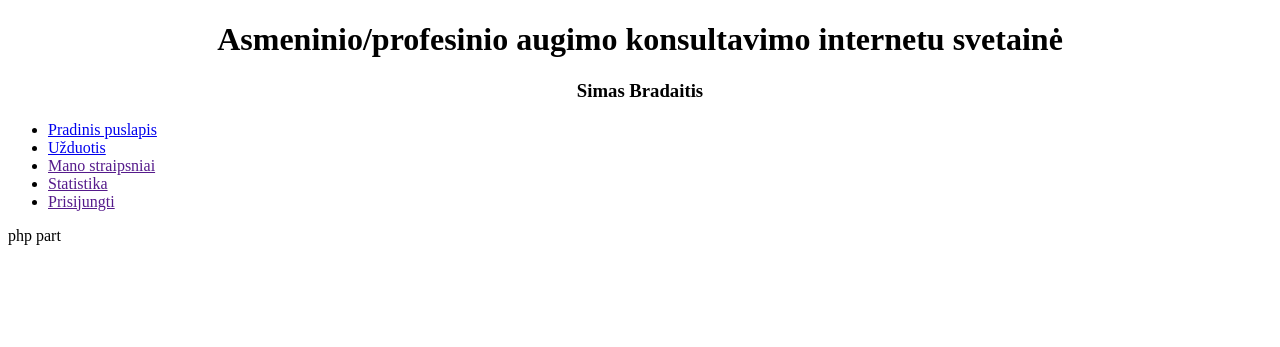
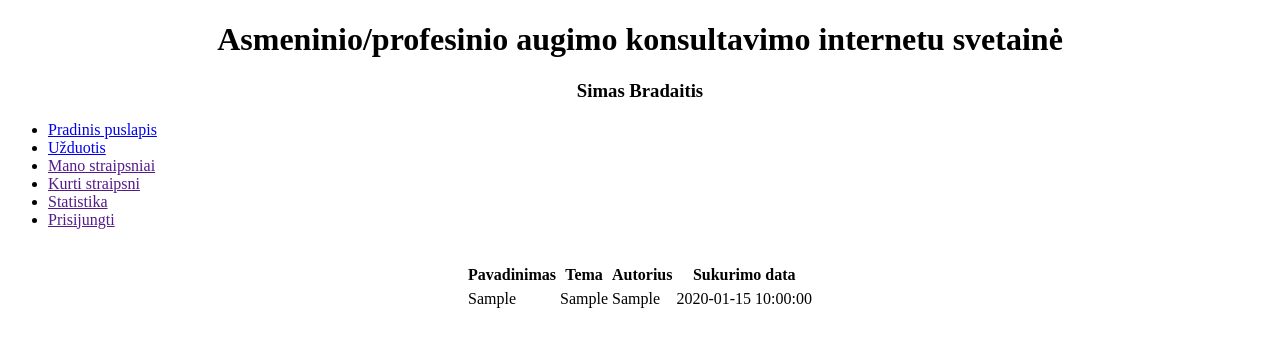
Before and after one commit to simasbra/KTU_Kompiuteriu_Tinklai_ir_Internetines_Technologijos, a PHP site: page / in a window 1280 px wide. Shown: the top 347 px of the page. Run offline with PHP 8.4, Linux system fonts and the light colour scheme; tables that the repository leaves empty hold one stand-in row (values such as "Sample post").

Commit message:
IT straipsnis.php

```diff
--- a/IT/index.php
+++ b/IT/index.php
@@ -1,9 +1,28 @@
 <!DOCTYPE html>
+
+<?php
+	$server = "localhost";
+	$db = "IT";
+	$user = "stud";
+	$password = "stud";
+	$table = "Straipsnis";
+	$dbc = mysqli_connect($server,$user,$password, $db);
+	if(!$dbc) {
+		die ("Php is too stoopid to login to MySQL. Error:" .mysqli_error($dbc));
+	}
+?>
+
 <html>
 	<head>
 		<title>IT projektas</title>
 		<meta http-equiv="Content-Type" content="text/html; charset=UTF-8">
 	</head>
+
+	<script>
+		function navigateToStraipsnis(id) {
+			window.location.href = 'straipsnis.php?id=' + id;
+		}
+	</script>
 
 	<body>
 		<div>
@@ -18,13 +37,41 @@
 				<li><a href="index.php">Pradinis puslapis</a></li>
 				<li><a href="uzduotis.html">Užduotis</a></li>
 				<li><a href="">Mano straipsniai</a></li>
+				<li><a href="">Kurti straipsni</a></li>
 				<li><a href="">Statistika</a></li>
 				<li><a href="">Prisijungti</a></li>
 			</ul>
 		</div>
+<?php
+	$sql =  "SELECT * FROM $table";
 
+	if (!$result = $dbc->query($sql)) {
+		die("phP is too stoOopid to read the table. Error: " . $dbc->error);
+	}
+
+	echo "<br/>";
+	echo "<table style='margin: 0px auto;' id='straipsniai'>";
+	echo "
+		<tr>
+			<th>Pavadinimas</th>
+			<th>Tema</th>
+			<th>Autorius</th>
+			<th>Sukurimo data</th>
+		</tr>
+	";
+	while($row = $result->fetch_assoc()) {
+		echo "
+			<tr>
+				<tr onclick='navigateToStraipsnis(".$row['id'].")'>
+				<td>".$row['pavadinimas']."</td>
+				<td>".$row['tema']."</td>
+				<td>".$row['tema']."</td>
+				<td>".$row['sukurimo_data']."</td>
+			</tr>
+		";
+	}
+?>
 		<div>
-			php part
 		</div>
 	</body>
 </html>
--- a/IT/uzduotis.html
+++ b/IT/uzduotis.html
@@ -16,7 +16,7 @@
 			<p>Statistikos matymas grafikais (stulpeliai ir skrituliné diagrama), kurios 5 temos yra populiariausios</p>
 		</div>
 		<div>
-			<button onclick="window.location.href='index.hmtl'">Grįžti</button>
+			<button onclick="window.location.href='index.php'">Grįžti</button>
 		</div>
 	</body>
 </html>
```
Also changed, not shown: IT/straipsnis.php (added, +11 -0 lines), 1 other file.
